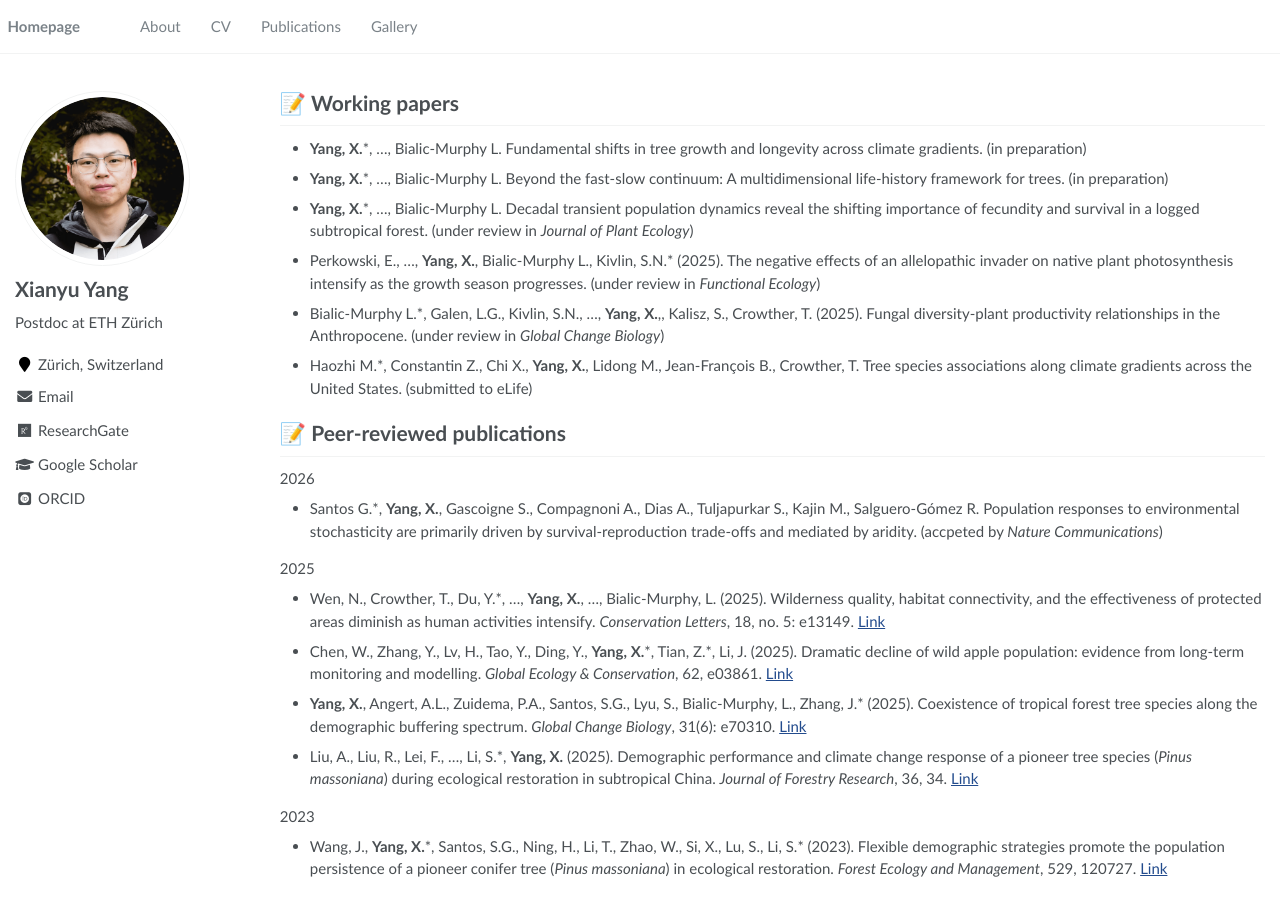
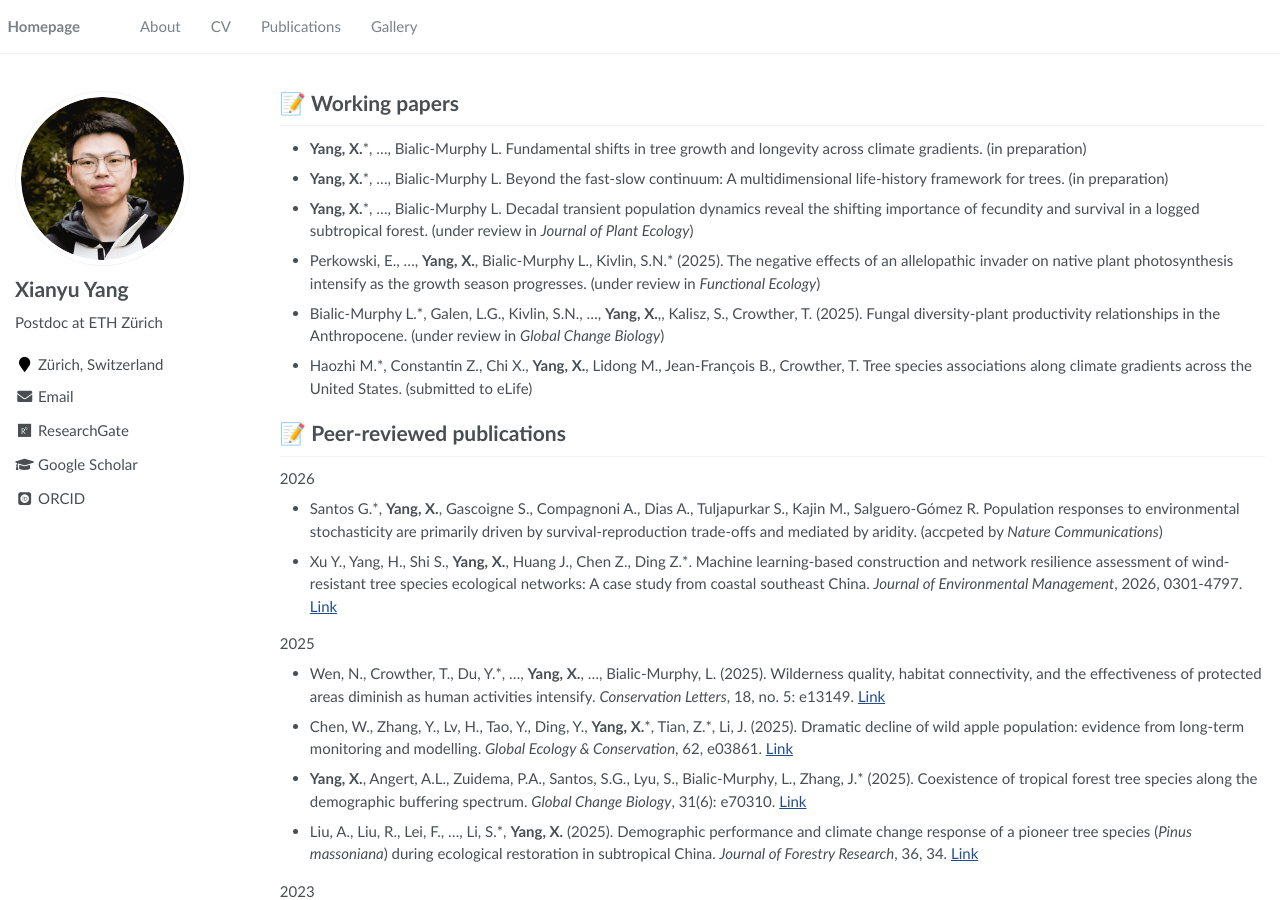
Before and after one commit to Xianyu-Yang/xianyu-yang.github.io, a Jekyll site: the page built from _pages/publications.md, in a window 1280 px wide and 900 px high. Built offline with Jekyll 4.4.1, drawn with Linux system fonts in a browser that asks for light colours; some web fonts are replaced.

Commit message:
Update publications.md

```diff
--- a/_pages/publications.md
+++ b/_pages/publications.md
@@ -23,6 +23,8 @@ author_profile: true
 
 2026
 -	Santos G.\*, **Yang, X.**, Gascoigne S., Compagnoni A., Dias A., Tuljapurkar S., Kajin M., Salguero-Gómez R. Population responses to environmental stochasticity are primarily driven by survival-reproduction trade-offs and mediated by aridity. (accpeted by _Nature Communications_)
+
+-	Xu Y., Yang, H., Shi S., **Yang, X.**, Huang J., Chen Z., Ding Z.\*. Machine learning-based construction and network resilience assessment of wind-resistant tree species ecological networks: A case study from coastal southeast China. _Journal of Environmental Management_, 2026, 0301-4797. [Link](https://www.sciencedirect.com/science/article/pii/S0301479726007723?dgcid=coauthor){:target="_blank"}
 
 2025
 - Wen, N., Crowther, T., Du, Y.\*, ..., **Yang, X.**, ..., Bialic-Murphy, L. (2025). Wilderness quality, habitat connectivity, and the effectiveness of protected areas diminish as human activities intensify. _Conservation Letters_, 18, no. 5: e13149. [Link](https://conbio.onlinelibrary.wiley.com/doi/10.1111/conl.13149){:target="_blank"}
```
